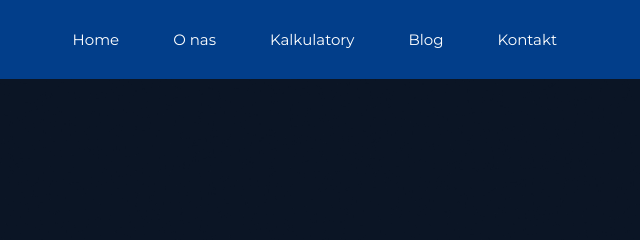
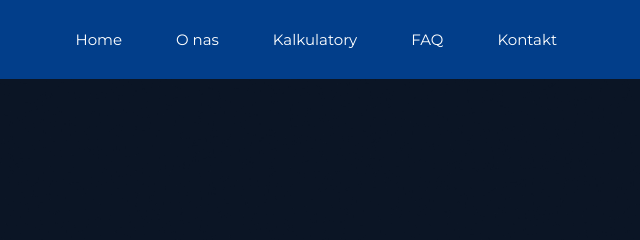
Before and after one commit to szymonhalerz/ironBody, a website: page kcal.html in a window 1280 px wide. Shown: the top 240 px of the page, 640-1280 px from the left. Drawn offline with Linux system fonts and the light colour scheme.

Commit message:
Added faq 0.1

```diff
--- a/kcal.html
+++ b/kcal.html
@@ -29,7 +29,7 @@
 						<a class="nav__link active" href="index.html">Home</a>
 						<a class="nav__link" href="#aboutus">O nas</a>
 						<a class="nav__link" href="index.html#calculators">Kalkulatory</a>
-						<a class="nav__link" href="blog.html">Blog</a>
+						<a class="nav__link" href="faq.html">FAQ</a>
 						<a class="nav__link" href="index.html#contact">Kontakt</a>
 					</nav>
 
@@ -37,7 +37,7 @@
 						<a class="nav__link" href="index.html">Home</a>
 						<a class="nav__link" href="#aboutus">O nas</a>
 						<a class="nav__link" href="#calculators">Kalkulatory</a>
-						<a class="nav__link" href="blog.html">Blog</a>
+						<a class="nav__link" href="faq.html">FAQ</a>
 						<a class="nav__link" href="#contact">Kontakt</a>
 					</nav>
 				</div>
```
Also changed, not shown: water.html (+2 -2 lines).
